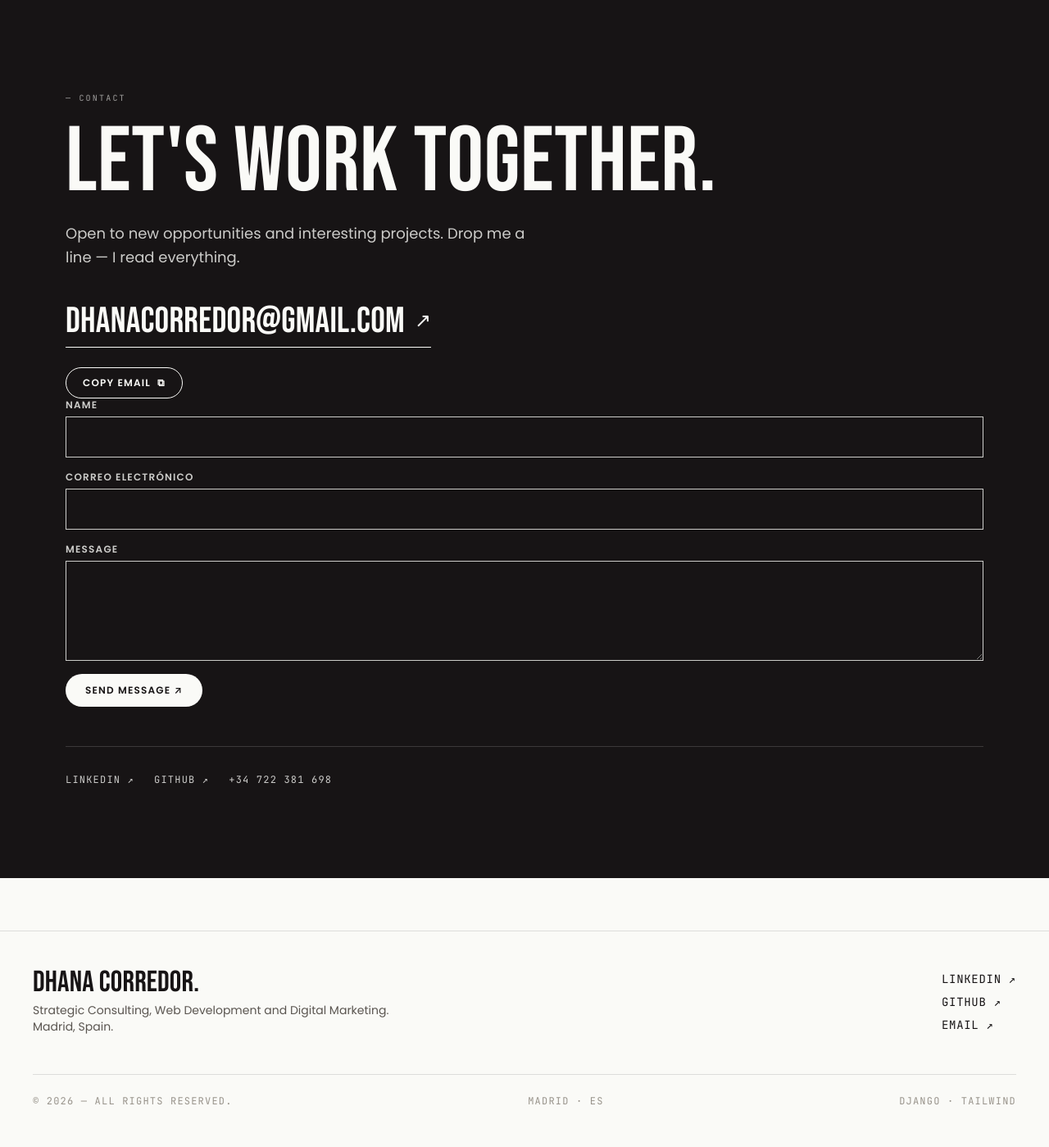
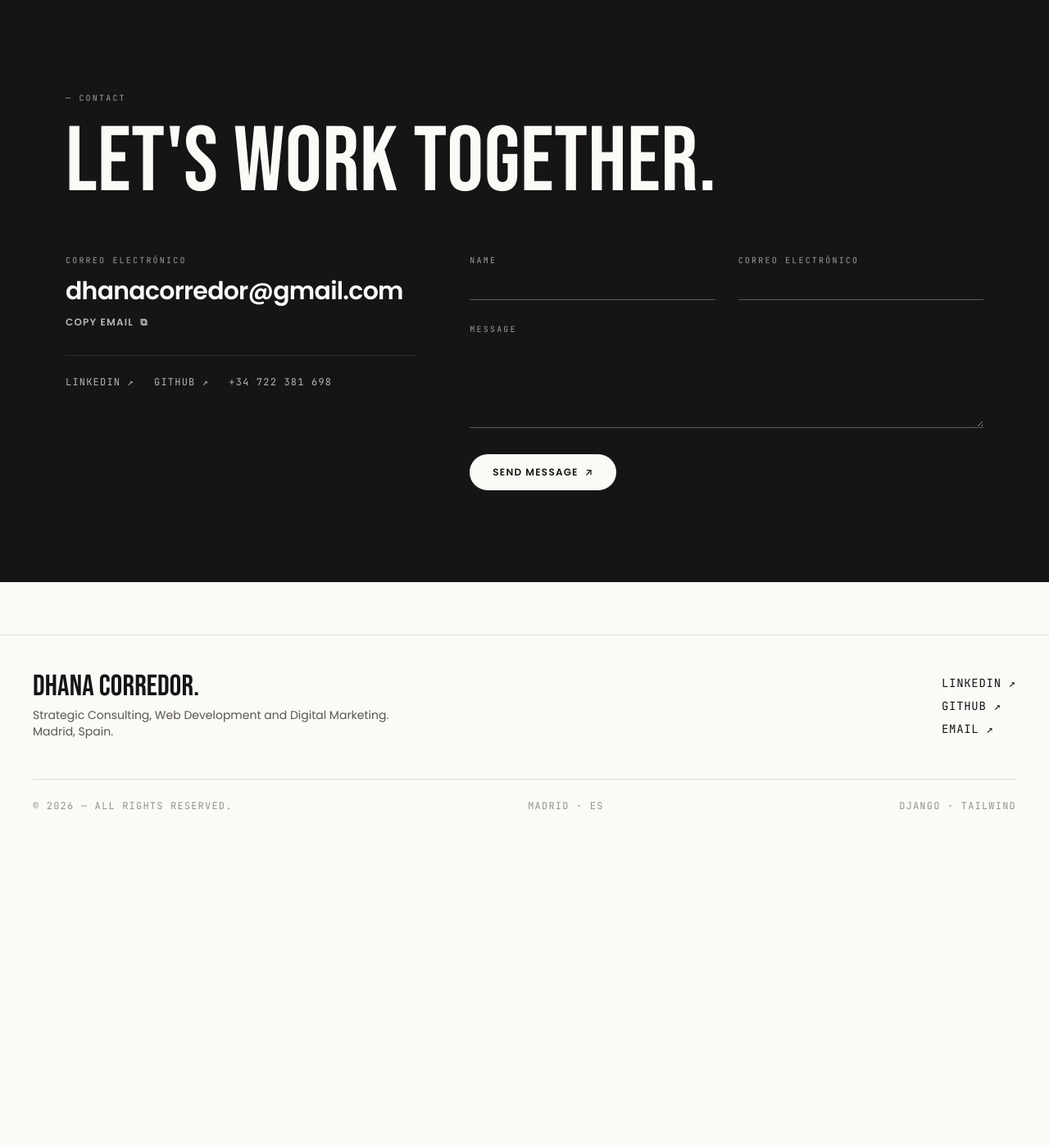
Before and after one commit to DhanaCorredor/Portfolio, a Django app: page / in a window 1280 px wide. Shown: the part 4200-5599 px from the top of the page at 82% size. After the commit the page ends 5187 px from the top, so only its background shows below. Run offline with Django 5.2, Linux system fonts and the light colour scheme; some libraries are stand-ins or nearby versions.

Commit message:
Rediseno limpio de la seccion de contacto + fix CSS compilado
El formulario se veia roto en produccion porque Tailwind no se reconstruyo tras anadirlo: clases como rounded-xl/resize-y/bg-red-500/15 no estaban en el dist. Reconstruido el CSS.

Rediseno minimal estilo limpio: inputs underline en vez de cajas, quitado el microcopy 'Escribeme - leo todo', columnas 5/7 con aire, redes integradas en la columna izquierda, chips de estado legibles en ambos temas. Mensajes del formulario y labels traducidos al ES.

```diff
--- a/core/views.py
+++ b/core/views.py
@@ -177,7 +177,7 @@ def contact(request):
     # Honeypot: real users leave this hidden field empty; bots fill it.
     if request.POST.get('company', '').strip():
         messages.success(request, _g('Thanks! Your message has been sent.'))
-        return redirect(redirect_url)
+        return redirect(redirect_url)  # silently accept bots
 
     name = request.POST.get('name', '').strip()
     email = request.POST.get('email', '').strip()
@@ -212,7 +212,7 @@ def contact(request):
             'subject': _g('New message from your portfolio — %(name)s') % {'name': name},
             'html': html,
         })
-        messages.success(request, _g('Thanks! Your message has been sent. I read everything.'))
+        messages.success(request, _g('Thanks! Your message has been sent.'))
     except Exception:
         logger.exception('Contact form: Resend send failed.')
         messages.error(request, _g('Something went wrong sending your message. Please email me directly.'))
--- a/templates/index.html
+++ b/templates/index.html
@@ -225,37 +225,42 @@
 <section id="contact" class="border-t border-[var(--line)]" style="background:var(--contact-bg);color:var(--contact-fg)">
     <div class="max-w-[1200px] mx-auto px-6 md:px-10 py-20 md:py-28">
         <p class="font-mono text-[10px] uppercase tracking-[0.22em] opacity-60 mb-6">— {% translate 'Contact' %}</p>
-        <h2 class="font-display fluid-hero mb-6">
+        <h2 class="font-display fluid-hero mb-12 md:mb-16">
             {% translate "Let's work together." %}
         </h2>
-        <p class="max-w-xl opacity-80 text-base md:text-lg leading-relaxed mb-10">
-            {% blocktranslate %}Open to new opportunities and interesting projects. Drop me a line — I read everything.{% endblocktranslate %}
-        </p>
 
-        <div class="grid grid-cols-1 lg:grid-cols-2 gap-10 lg:gap-16 items-start">
-            {# Left: direct email + copy #}
-            <div class="flex flex-col gap-4 md:gap-6">
-                <a href="mailto:dhanacorredor@gmail.com" class="big-cta inline-flex items-center gap-3 font-display font-bold fluid-h2 tracking-tight border-b border-current pb-2 self-start">
-                    dhanacorredor@gmail.com
-                    <span class="text-2xl">↗</span>
-                </a>
-
-                <div class="flex flex-wrap items-center gap-3">
-                    <button type="button" id="copy-email" data-email="dhanacorredor@gmail.com" class="inline-flex items-center gap-2 px-5 py-2.5 rounded-full border border-current text-xs font-semibold uppercase tracking-widest hover:opacity-80 transition">
+        <div class="grid grid-cols-1 lg:grid-cols-12 gap-12 lg:gap-16 items-start">
+            {# Left: direct email + copy + socials #}
+            <div class="lg:col-span-5 flex flex-col gap-8">
+                <div class="flex flex-col gap-3 items-start">
+                    <span class="font-mono text-[10px] uppercase tracking-[0.22em] opacity-60">{% translate 'Email' %}</span>
+                    <a href="mailto:dhanacorredor@gmail.com" class="big-cta font-sans font-semibold text-2xl md:text-3xl tracking-tight break-words self-start">
+                        dhanacorredor@gmail.com
+                    </a>
+                    <button type="button" id="copy-email" data-email="dhanacorredor@gmail.com" class="inline-flex items-center gap-2 text-xs font-semibold uppercase tracking-widest opacity-70 hover:opacity-100 transition">
                         <span class="copy-label">{% translate 'Copy email' %}</span>
                         <span class="copy-icon" aria-hidden="true">⧉</span>
                     </button>
                 </div>
+
+                <div class="flex flex-wrap gap-x-6 gap-y-2 font-mono text-xs uppercase tracking-widest opacity-70 pt-2 border-t border-current/15">
+                    <a href="https://www.linkedin.com/in/dhanacorredor/" target="_blank" rel="noopener" class="link-underline pt-4">LinkedIn ↗</a>
+                    <a href="https://github.com/DhanaCorredor" target="_blank" rel="noopener" class="link-underline pt-4">GitHub ↗</a>
+                    <a href="tel:+34722381698" class="link-underline pt-4">+34 722 381 698</a>
+                </div>
             </div>
 
             {# Right: contact form → Resend → inbox #}
-            <form action="{% url 'core:contact' %}" method="post" class="flex flex-col gap-4" novalidate>
+            <form action="{% url 'core:contact' %}" method="post" class="lg:col-span-7 flex flex-col gap-7" novalidate>
                 {% csrf_token %}
 
                 {% if messages %}
                 <div class="flex flex-col gap-2" role="status" aria-live="polite">
                     {% for message in messages %}
-                    <p class="text-sm rounded-xl px-4 py-3 {% if message.tags == 'error' %}bg-red-500/15 text-red-200 border border-red-400/30{% else %}bg-emerald-500/15 text-emerald-100 border border-emerald-400/30{% endif %}">{{ message }}</p>
+                    <p class="flex items-start gap-2 text-sm rounded-lg px-4 py-3 bg-[var(--contact-fg)] text-[var(--contact-bg)] {% if message.tags == 'error' %}border-l-4 border-red-500{% endif %}">
+                        <span aria-hidden="true">{% if message.tags == 'error' %}⚠{% else %}✓{% endif %}</span>
+                        <span>{{ message }}</span>
+                    </p>
                     {% endfor %}
                 </div>
                 {% endif %}
@@ -265,36 +270,31 @@
                     <label>{% translate 'Company' %}<input type="text" name="company" tabindex="-1" autocomplete="off"></label>
                 </div>
 
-                <div class="grid grid-cols-1 sm:grid-cols-2 gap-4">
-                    <label class="flex flex-col gap-1.5 text-xs font-semibold uppercase tracking-widest opacity-80">
-                        {% translate 'Name' %}
+                <div class="grid grid-cols-1 sm:grid-cols-2 gap-7">
+                    <label class="flex flex-col gap-2">
+                        <span class="font-mono text-[10px] uppercase tracking-[0.22em] opacity-60">{% translate 'Name' %}</span>
                         <input type="text" name="name" required autocomplete="name"
-                               class="rounded-xl bg-transparent border border-current/30 px-4 py-3 text-base font-normal normal-case tracking-normal placeholder:opacity-50 focus:outline-none focus:border-current transition">
+                               class="w-full bg-transparent border-0 border-b border-current/30 pb-2 text-base focus:outline-none focus:border-current transition">
                     </label>
-                    <label class="flex flex-col gap-1.5 text-xs font-semibold uppercase tracking-widest opacity-80">
-                        {% translate 'Email' %}
+                    <label class="flex flex-col gap-2">
+                        <span class="font-mono text-[10px] uppercase tracking-[0.22em] opacity-60">{% translate 'Email' %}</span>
                         <input type="email" name="email" required autocomplete="email"
-                               class="rounded-xl bg-transparent border border-current/30 px-4 py-3 text-base font-normal normal-case tracking-normal placeholder:opacity-50 focus:outline-none focus:border-current transition">
+                               class="w-full bg-transparent border-0 border-b border-current/30 pb-2 text-base focus:outline-none focus:border-current transition">
                     </label>
                 </div>
 
-                <label class="flex flex-col gap-1.5 text-xs font-semibold uppercase tracking-widest opacity-80">
-                    {% translate 'Message' %}
+                <label class="flex flex-col gap-2">
+                    <span class="font-mono text-[10px] uppercase tracking-[0.22em] opacity-60">{% translate 'Message' %}</span>
                     <textarea name="message" rows="4" required
-                              class="rounded-xl bg-transparent border border-current/30 px-4 py-3 text-base font-normal normal-case tracking-normal placeholder:opacity-50 focus:outline-none focus:border-current transition resize-y"></textarea>
+                              class="w-full bg-transparent border-0 border-b border-current/30 pb-2 text-base focus:outline-none focus:border-current transition resize-y"></textarea>
                 </label>
 
                 <button type="submit"
-                        class="inline-flex items-center justify-center gap-2 px-6 py-3 rounded-full bg-[var(--contact-fg)] text-[var(--contact-bg)] text-xs font-semibold uppercase tracking-widest hover:opacity-90 transition self-start">
-                    {% translate 'Send message' %} ↗
+                        class="group inline-flex items-center justify-center gap-2 px-7 py-3.5 rounded-full bg-[var(--contact-fg)] text-[var(--contact-bg)] text-xs font-semibold uppercase tracking-widest hover:opacity-90 transition self-start mt-1">
+                    {% translate 'Send message' %}
+                    <span class="transition-transform group-hover:translate-x-0.5">↗</span>
                 </button>
             </form>
-        </div>
-
-        <div class="mt-12 pt-8 border-t border-current/20 flex flex-wrap gap-x-6 gap-y-2 font-mono text-xs uppercase tracking-widest opacity-80">
-            <a href="https://www.linkedin.com/in/dhanacorredor/" target="_blank" rel="noopener" class="link-underline">LinkedIn ↗</a>
-            <a href="https://github.com/DhanaCorredor" target="_blank" rel="noopener" class="link-underline">GitHub ↗</a>
-            <a href="tel:+34722381698" class="link-underline">+34 722 381 698</a>
         </div>
     </div>
 </section>
```
Also changed, not shown: locale/es/LC_MESSAGES/django.po, theme/static/css/dist/styles.css, 1 other file.
